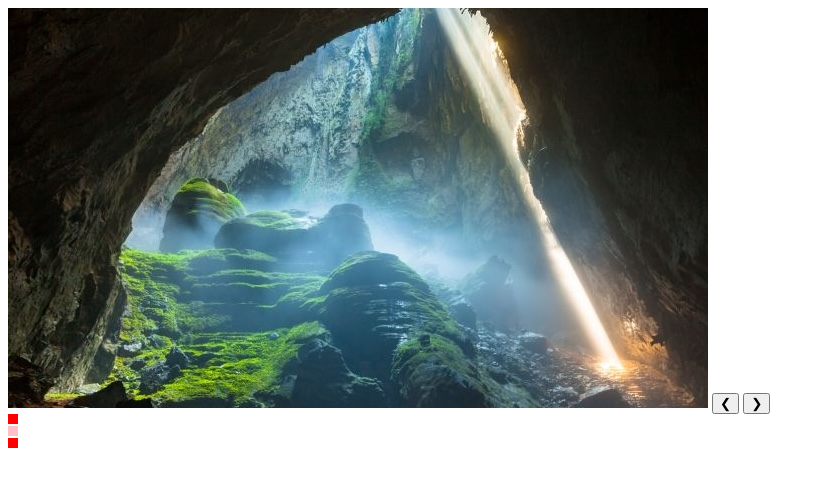
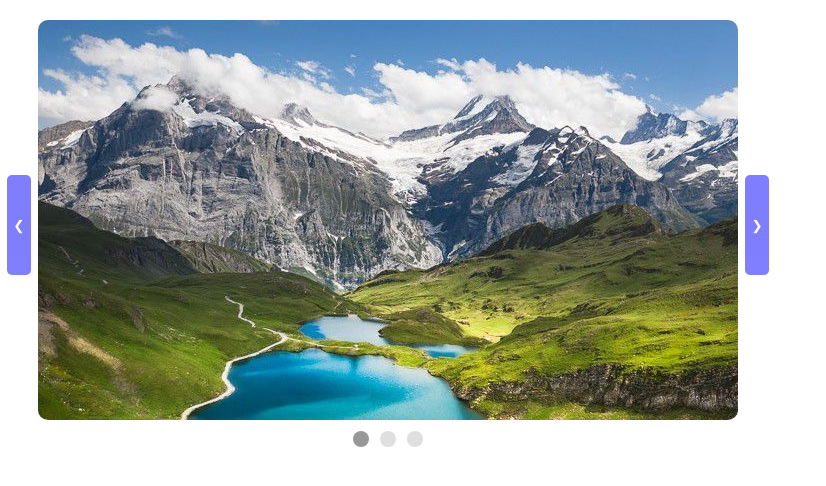
Before and after one commit to slabwu/image-carousel, a plain HTML site: page index.html in a window 1280 px wide. Shown: the whole page, without its empty margins (0-826 px from the left). Drawn offline with Linux system fonts and the light colour scheme.

Commit message:
Style image carousel

```diff
--- a/script.js
+++ b/script.js
@@ -41,7 +41,7 @@
     changeImage() {
         this.image.src = `${this.images[this.current]}`;
         this.updatePaginator();
-        setTimeout(() => {this.selectNext()}, 5000);
+        //setTimeout(() => {this.selectNext()}, 5000);
     }
 
     updatePaginator() {
--- a/style.css
+++ b/style.css
@@ -1,10 +1,69 @@
+#imageCarousel {
+    position: relative;
+    height: 440px;
+    width: 760px;
+}
+
+#imageCarousel > img {
+    border-radius: 10px;
+    left: 50%;
+    top: 50%;
+    transform: translate(-50%, -52%);
+    position: absolute;
+}
+
+.nextImage, .lastImage {
+    position: absolute;
+    opacity: 50%;
+    border-radius: 5px;
+    border: none;
+    background-color: blue;
+    color: white;
+    height: 100px;
+    width: 24px;
+    transition: all 0.2s;
+    cursor: pointer;
+    top: 38%;
+}
+
+.nextImage {
+    left: 97%;
+}
+
+.lastImage {
+    right: 97%;
+}
+
+.nextImage:hover, .lastImage:hover {
+    background-color: blue;
+    opacity: 70%;
+    transform: scaleY(1.2);
+}
+
+.paginator {
+    display: flex;
+    width: 70px;
+    justify-content: space-between;
+    position: absolute;
+    left: 50%;
+    top: 98%;
+    transform: translate(-50%, -50%);
+    cursor: pointer;
+}
+
 .paginator div {
-    background-color: red;
-    height: 10px;
-    width: 10px;
-    margin-bottom: 2px;
+    background-color: rgb(223, 223, 223);
+    height: 16px;
+    width: 16px;
+    border-radius: 8px;
+    transition: all 0.2s;
+}
+
+.paginator div:hover {
+    transform: scale(1.3);
 }
 
 .paginator div.active {
-    background-color: pink;
+    background-color: rgb(152, 152, 152);
+    transition: all 0.2s;
 }
```
